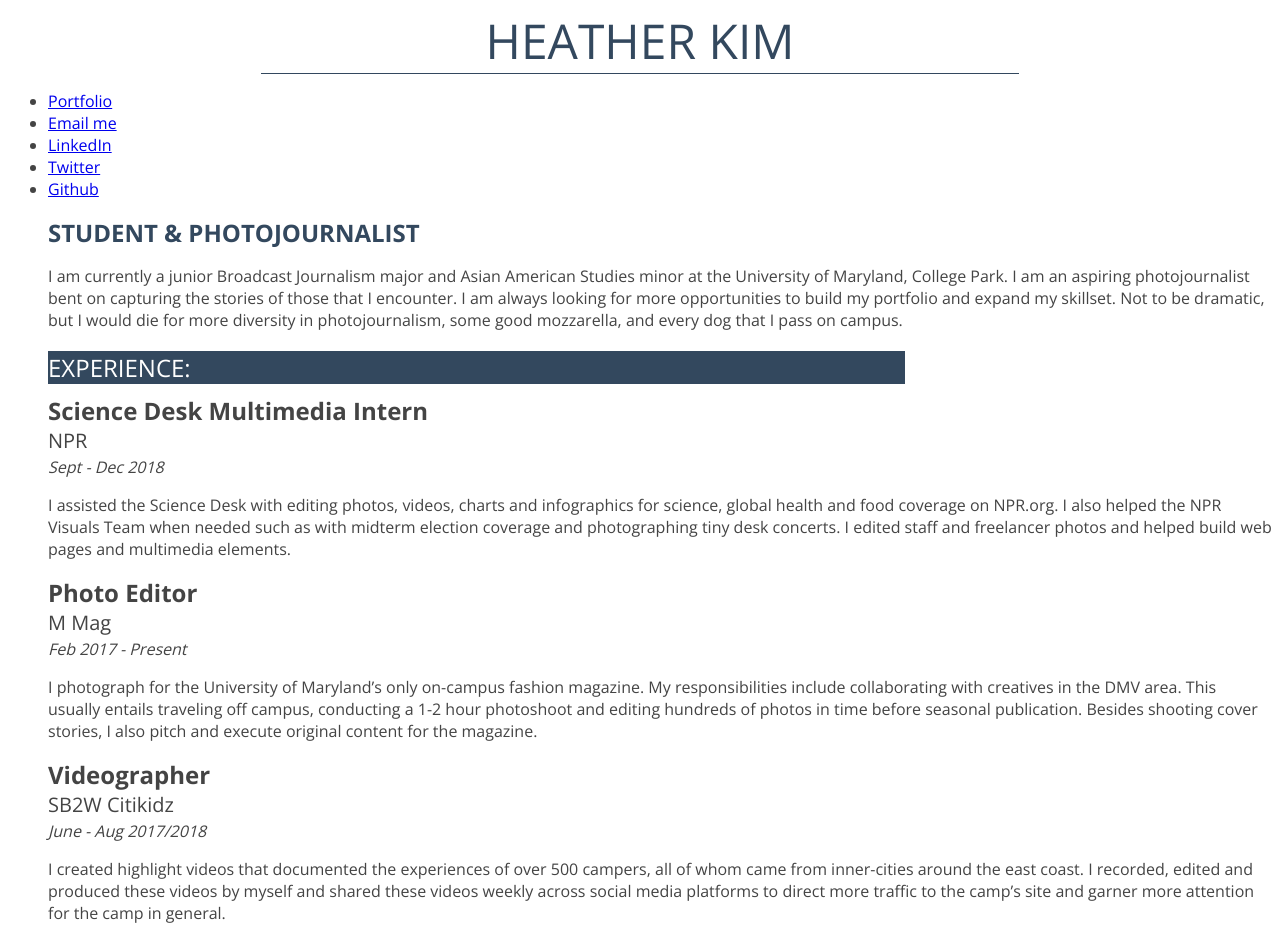
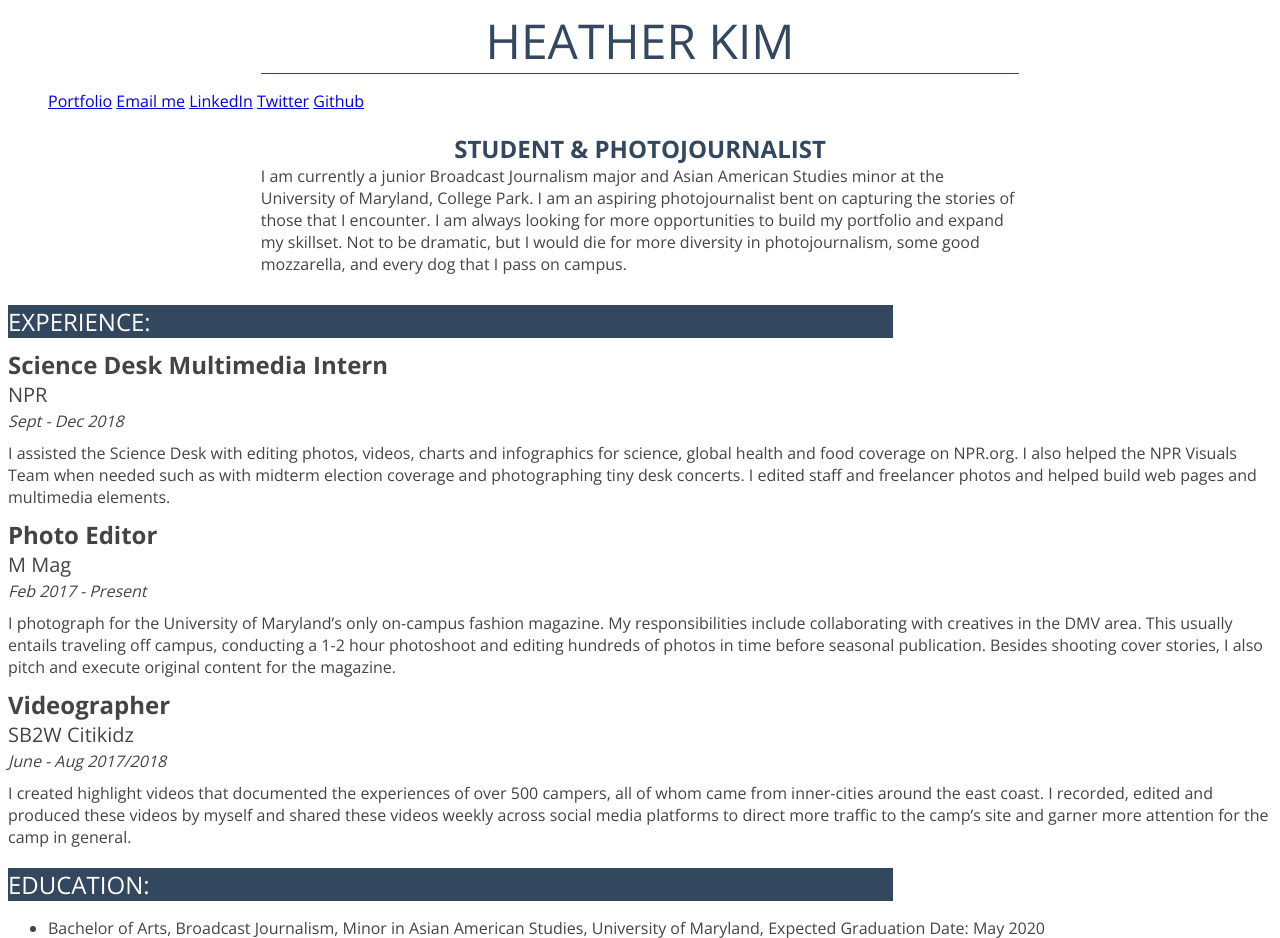
Before and after one commit to heatherkim/Heather-Kim-JOUR352, a plain HTML site: page resume/index.html in a window 1280 px wide. Shown: the top 938 px of the page. Drawn offline with nearby package versions, Linux system fonts and the light colour scheme.

Commit message:
added css 2 edits

```diff
--- a/resume/index.html
+++ b/resume/index.html
@@ -18,35 +18,36 @@
       <div id="name">Heather Kim</div>
 <!-- <img src=heatherkim.jpg width="300px"> <br> -->
 
-      <ul>
+      <ul class="menu">
         <li><a href="http://www.heatherkimphotography.com/">Portfolio</a></li>
         <li><a href="mailto:heather.kim42@gmail.com">Email me</a></li>
         <li><a href="https://www.linkedin.com/in/heather-kim-622757129/">LinkedIn</a></li>
         <li><a href="https://twitter.com/heatherjkim">Twitter</a></li>
         <li><a href="https://github.com/heatherkim">Github</a></li>
+      </ul>
 
-      <p> <strong>Student & Photojournalist</strong>
+      <p> <div id="title">Student & Photojournalist</div>
 
-      <p>I am currently a junior Broadcast Journalism major and Asian American Studies minor at the University of Maryland, College Park. I am an aspiring photojournalist bent on capturing the stories of those that I encounter. I am always looking for more opportunities to build my portfolio and expand my skillset. Not to be dramatic, but I would die for more diversity in photojournalism, some good mozzarella, and every dog that I pass on campus.</p>
+      <div class="top">I am currently a junior Broadcast Journalism major and Asian American Studies minor at the University of Maryland, College Park. I am an aspiring photojournalist bent on capturing the stories of those that I encounter. I am always looking for more opportunities to build my portfolio and expand my skillset. Not to be dramatic, but I would die for more diversity in photojournalism, some good mozzarella, and every dog that I pass on campus.</div>
 
       <div class="sectionheader">Experience:</div>
         <div id="jobtitle">Science Desk Multimedia Intern</div>
         <div class="organization">NPR</div>
         <div class="date">Sept - Dec 2018</div>
-        <p>I assisted the Science Desk with editing photos, videos, charts and infographics for science, global health and food coverage on NPR.org. I also helped the NPR Visuals Team when needed such as with midterm election coverage and photographing tiny desk concerts. I edited staff and freelancer photos and helped build web pages and multimedia elements.</p>
+        <div class="description">I assisted the Science Desk with editing photos, videos, charts and infographics for science, global health and food coverage on NPR.org. I also helped the NPR Visuals Team when needed such as with midterm election coverage and photographing tiny desk concerts. I edited staff and freelancer photos and helped build web pages and multimedia elements.</div>
 
         <div id="jobtitle">Photo Editor</div>
         <div class="organization">M Mag</div>
         <div class="date">Feb 2017 - Present</div>
-        <p>I photograph for the University of Maryland’s only on-campus fashion magazine. My responsibilities include collaborating with creatives in the DMV area. This usually entails traveling off campus, conducting a 1-2 hour photoshoot and editing hundreds of photos in time before seasonal publication. Besides shooting cover stories, I also pitch and execute original content for the magazine.</p>
+        <div class="description">I photograph for the University of Maryland’s only on-campus fashion magazine. My responsibilities include collaborating with creatives in the DMV area. This usually entails traveling off campus, conducting a 1-2 hour photoshoot and editing hundreds of photos in time before seasonal publication. Besides shooting cover stories, I also pitch and execute original content for the magazine.</div>
 
         <div id="jobtitle">Videographer</div>
         <div class="organization">SB2W Citikidz</div>
         <div class="date">June - Aug 2017/2018</div>
-        <p>I created highlight videos that documented the experiences of over 500 campers, all of whom came from inner-cities around the east coast. I recorded, edited and produced these videos by myself and shared these videos weekly across social media platforms to direct more traffic to the camp’s site and garner more attention for the camp in general.</p>
+        <div class="description">I created highlight videos that documented the experiences of over 500 campers, all of whom came from inner-cities around the east coast. I recorded, edited and produced these videos by myself and shared these videos weekly across social media platforms to direct more traffic to the camp’s site and garner more attention for the camp in general.</div>
 
       <div class="sectionheader">Education:</div>
-        <ul>
+        <ul id="degress">
           <li>Bachelor of Arts, Broadcast Journalism, Minor in Asian American Studies, University of Maryland, Expected Graduation Date: May 2020</li>
         </ul>
 
--- a/resume/style.css
+++ b/resume/style.css
@@ -8,8 +8,9 @@ body {
 
 #container {
   with: 100%;
-  max-width: 900 px;
+  max-width: 1200 px;
   margin: 0 auto;
+  padding-bottom: 50px;
 }
 
 /*banner name at top*/
@@ -25,7 +26,13 @@ body {
 }
 
 /*title*/
-strong {
+#title {
+  font-weight: 600;
+  text-align: center;
+  margin-top: 20px;
+  margin-left: 0px;
+  margin-right: 0px;
+  margin-bottom: 0px;
   font-size: 1.5em;
   text-transform: uppercase;
   color: #33485e;
@@ -67,3 +74,32 @@ strong {
   margin-left: 0px;
   margin-bottom: 0px;
 }
+
+.description {
+  margin-top: 10px;
+  margin-bottom: 10px;
+  margin-left: 0px;
+  margin-right: 0px;
+}
+
+.menu li {
+  margin: 0px;
+  padding: 0px;
+  display: inline;
+  list-style-type: none;
+  text-align: center;
+}
+
+#degrees {
+  margin-top: 5px;
+  margin-left: 0px;
+  margin-right: 0px;
+  margin-bottom: 0px;
+}
+
+.top {
+  width: 60%;
+  min-width: 300px;
+  margin: 0 auto;
+  margin-bottom: 30px;
+}
```
Also changed, not shown: 1 other file.
